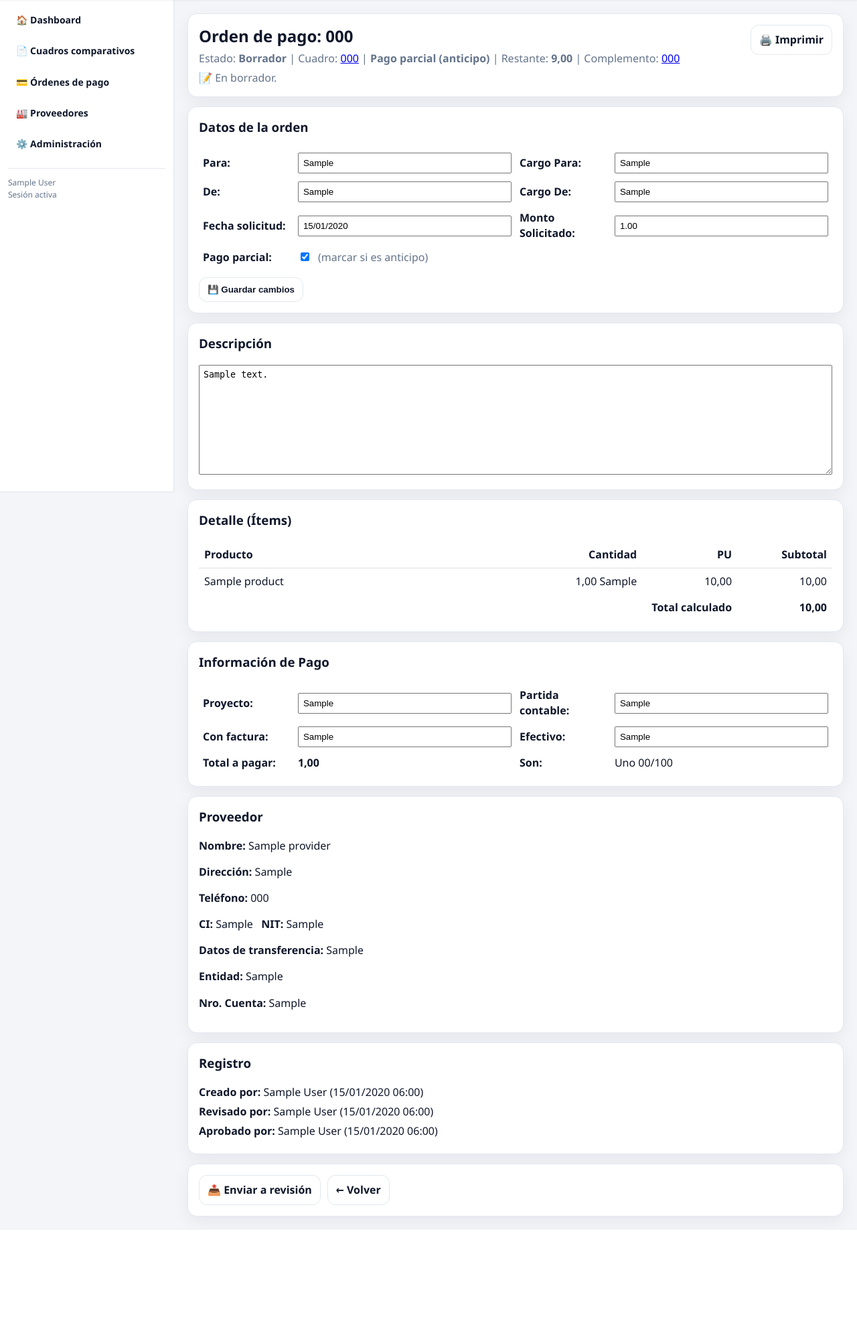
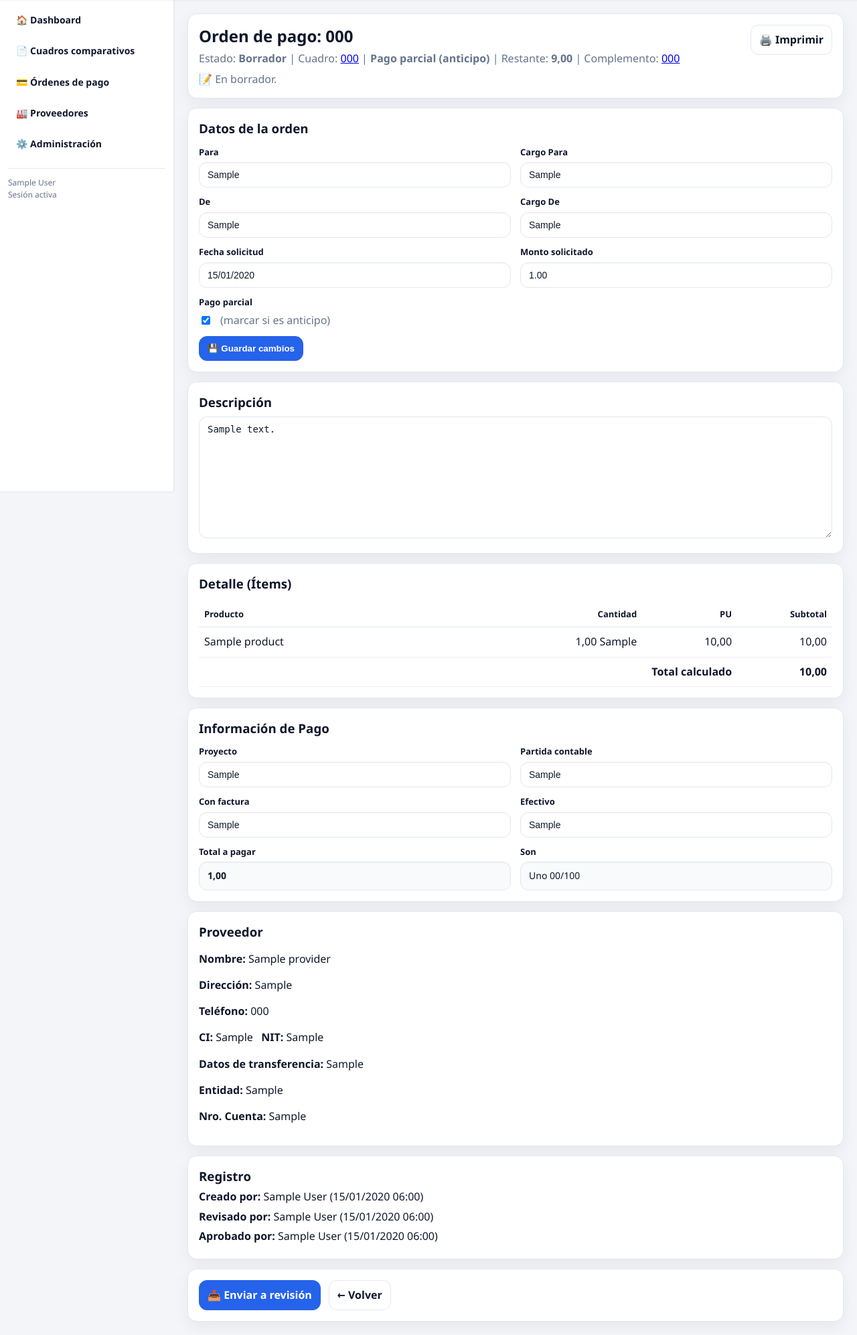
Before and after one commit to hectorisrael87/fundacion_sys, a Django app: page /ordenes/1/ in a window 1280 px wide. Shown: the part 66-2060 px from the top of the page at 67% size. Before the commit the page ends 1903 px from the top, so only its background shows below. Run offline with Django 5.2, Linux system fonts and the light colour scheme; a user stored in the database is signed in; tables that the repository leaves empty hold one stand-in row (values such as "Sample post").

Commit message:
diseñocodex

```diff
--- a/src/apps/payments/forms.py
+++ b/src/apps/payments/forms.py
@@ -43,7 +43,11 @@ class PaymentOrderForm(forms.ModelForm):
         if not self.initial.get("fecha_solicitud") and getattr(self.instance, "fecha_solicitud", None) is None:
             self.initial["fecha_solicitud"] = timezone.localdate()
 
-        # Estilos simples para inputs (opcional)
+                # UI: clases reutilizables (evitar estilos inline)
         for name, field in self.fields.items():
-            if isinstance(field.widget, (forms.TextInput, forms.DateInput, forms.NumberInput, forms.Textarea)):
-                field.widget.attrs.setdefault("style", "width:100%; padding:6px;")
+            w = field.widget
+            if isinstance(w, (forms.CheckboxInput, forms.RadioSelect)):
+                continue
+
+            existing = w.attrs.get("class", "")
+            w.attrs["class"] = (existing + " control").strip()
--- a/src/static/css/app.css
+++ b/src/static/css/app.css
@@ -237,6 +237,159 @@ body{
   box-shadow: var(--shadow-sm);
 }
 
+/* ==== Forms & Tables UI ==== */
+
+/* spacing helpers */
+.stack{ display:flex; flex-direction:column; gap:14px; }
+.m0{ margin:0; }
+.mt{ margin-top:14px; }
+.mt-sm{ margin-top:8px; }
+.mt-xs{ margin-top:4px; }
+.mt-md{ margin-top:12px; }
+
+.hstack{ display:flex; gap:12px; align-items:center; flex-wrap:wrap; }
+.between{ justify-content:space-between; }
+.items-start{ align-items:flex-start; }
+.nowrap{ white-space:nowrap; }
+.text-right{ text-align:right; }
+.prewrap{ white-space:pre-wrap; }
+.table-scroll{ overflow:auto; }
+.minw-900{ min-width:900px; }
+
+.kv p{ margin:6px 0; }
+
+/* controls */
+.control{
+  width:100%;
+  padding:10px 12px;
+  border:1px solid var(--line);
+  border-radius:12px;
+  background:#fff;
+  color:var(--text);
+  font-size:14px;
+  box-shadow: inset 0 1px 2px rgba(15,23,42,.04);
+}
+.control:focus{
+  outline:none;
+  border-color: var(--accent);
+  box-shadow: 0 0 0 3px rgba(37,99,235,.15);
+}
+.control[disabled], .control[readonly]{
+  background:#f8fafc;
+  cursor:not-allowed;
+}
+.control-static{
+  background:#f8fafc;
+}
+
+/* forms grid */
+.form-grid{
+  display:grid;
+  grid-template-columns: 1fr 1fr;
+  gap:12px 14px;
+  margin-top:12px;
+}
+@media (max-width: 768px){
+  .form-grid{ grid-template-columns: 1fr; }
+}
+
+.field{ display:flex; flex-direction:column; gap:6px; }
+.label{ font-weight:800; font-size:13px; }
+.help{ color:var(--muted); font-size:12px; }
+
+.error, .errorlist{
+  color:#b91c1c;
+  font-size:12px;
+}
+.errorlist{
+  margin:6px 0 0;
+  padding-left:18px;
+}
+
+/* tables */
+.table{
+  width:100%;
+  border-collapse:collapse;
+  margin-top:12px;
+}
+.table th{
+  text-align:left;
+  padding:10px 8px;
+  border-bottom:1px solid var(--line);
+  font-weight:800;
+  font-size:13px;
+  vertical-align: middle;
+}
+.table td{
+  padding:10px 8px;
+  border-bottom:1px solid #f0f0f0;
+  vertical-align: middle;
+}
+.table th.text-right,
+.table td.text-right{
+  text-align:right;
+}
+.table td a{
+  text-decoration:none;
+}
+.table td a:hover{
+  text-decoration:none;
+}
+
+/* price matrix alignment */
+.table.minw-900{
+  table-layout: fixed;
+  font-variant-numeric: tabular-nums;
+}
+.table.minw-900 th,
+.table.minw-900 td{
+  vertical-align: middle;
+}
+.table.minw-900 th:first-child,
+.table.minw-900 td:first-child{
+  width: 34%;
+}
+.table.minw-900 th:nth-child(2),
+.table.minw-900 td:nth-child(2){
+  width: 12%;
+  white-space: nowrap;
+}
+.table.minw-900 th:nth-child(n+3),
+.table.minw-900 td:nth-child(n+3){
+  min-width: 160px;
+}
+.table.minw-900 th{
+  white-space: normal;
+  word-break: break-word;
+}
+.table.minw-900 thead th:nth-child(n+2){
+  text-align:right;
+}
+.table.minw-900 td{
+  line-height: 1.3;
+}
+
+/* button variants (keep .btn as base) */
+.btn-primary{
+  background: var(--accent);
+  border-color: var(--accent);
+  color:#fff;
+}
+.btn-primary:hover{ filter: brightness(.98); }
+
+.btn-ghost{
+  background:transparent;
+}
+.btn-ghost:hover{ background:#f8fafc; }
+
+.btn-danger{
+  background:#ef4444;
+  border-color:#ef4444;
+  color:#fff;
+}
+.btn-danger:hover{ filter: brightness(.98); }
+
+
 /* RESPONSIVE */
 @media (max-width: 1024px){
   :root{ --sidebar-w:220px; }
@@ -256,3 +409,20 @@ body{
   .userchip{ padding:6px 10px; }
   .btn{ width:100%; justify-content:center; }
 }
+
+/* ==== UI helpers (chips / table widths) ==== */
+.btn-sm{
+  padding:6px 10px;
+  border-radius:999px;
+  font-size:12px;
+}
+
+.table-fixed{ table-layout: fixed; }
+
+.w-55{ width:55%; }
+.w-20{ width:20%; }
+.w-15{ width:15%; }
+.w-10{ width:10%; }
+
+.nowrap{ white-space:nowrap; }
+.text-right{ text-align:right; }
--- a/src/templates/payments/op_detail.html
+++ b/src/templates/payments/op_detail.html
@@ -1,12 +1,14 @@
 {% extends "base.html" %}
 {% block content %}
 
+<div class="stack">
+
   <div class="card">
-  <div style="display:flex; justify-content:space-between; align-items:flex-start; gap:12px; flex-wrap:wrap;">
+    <div class="hstack between items-start">
       <div>
-      <h2 style="margin:0;">Orden de pago: {{ op.number }}</h2>
+        <h2 class="m0">Orden de pago: {{ op.number }}</h2>
 
-      <div class="muted" style="margin-top:4px;">
+        <div class="muted mt-xs">
           Estado: <b>{{ op.get_estado_display }}</b> |
           Cuadro: <a href="{% url 'cc_detail' op.cuadro.id %}">{{ op.cuadro.number }}</a>
 
@@ -24,7 +26,7 @@
         </div>
 
         {# Mensaje de estado arriba (solo texto) #}
-      <div style="margin-top:6px;">
+        <div class="mt-sm">
           {% if op.estado == "BORRADOR" %}
             <span class="muted">📝 En borrador.</span>
           {% elif op.estado == "EN_REVISION" %}
@@ -46,8 +48,8 @@
       </div>
 
       {# SOLO Imprimir y Complemento arriba (no movemos esto) #}
-    <div style="display:flex; gap:10px; flex-wrap:wrap; align-items:center;">
-      <a class="btn" href="{% url 'op_print' op.pk %}" target="_blank">🖨️ Imprimir</a>
+      <div class="hstack">
+        <a class="btn btn-ghost" href="{% url 'op_print' op.pk %}" target="_blank">🖨️ Imprimir</a>
 
         {% if puede_crear_complemento %}
           <a class="btn" href="{% url 'op_create_complement' op.pk %}">➕ Crear pago complementario</a>
@@ -56,139 +58,199 @@
     </div>
   </div>
 
-<form method="post">
+  <form method="post" class="stack">
     {% csrf_token %}
 
-  <div class="card" style="margin-top:14px;">
-    <h3 style="margin-top:0;">Datos de la orden</h3>
+    <div class="card">
+      <h3 class="m0">Datos de la orden</h3>
 
-    {% if not puede_editar %}
-      <!-- <div class="muted" style="margin-bottom:10px;">
-        No editable en este estado
-      </div># -->
+      <div class="form-grid">
+        <div class="field">
+          <div class="label">Para</div>
+          {% if puede_editar %}
+            {{ form.para }}
+            {{ form.para.errors }}
+          {% else %}
+            <div class="control control-static">{{ op.para|default:"-" }}</div>
           {% endif %}
+        </div>
 
-    <table style="width:100%; border-collapse:collapse;">
-      <tr>
-        <td style="padding:6px; width:15%;"><b>Para:</b></td>
-        <td style="padding:6px; width:35%;">{% if puede_editar %}{{ form.para }}{% else %}{{ op.para|default:"-" }}{% endif %}</td>
+        <div class="field">
+          <div class="label">Cargo Para</div>
+          {% if puede_editar %}
+            {{ form.cargo_para }}
+            {{ form.cargo_para.errors }}
+          {% else %}
+            <div class="control control-static">{{ op.cargo_para|default:"-" }}</div>
+          {% endif %}
+        </div>
 
-        <td style="padding:6px; width:15%;"><b>Cargo Para:</b></td>
-        <td style="padding:6px; width:35%;">{% if puede_editar %}{{ form.cargo_para }}{% else %}{{ op.cargo_para|default:"-" }}{% endif %}</td>
-      </tr>
+        <div class="field">
+          <div class="label">De</div>
+          {% if puede_editar %}
+            {{ form.de }}
+            {{ form.de.errors }}
+          {% else %}
+            <div class="control control-static">{{ op.de|default:"-" }}</div>
+          {% endif %}
+        </div>
 
-      <tr>
-        <td style="padding:6px;"><b>De:</b></td>
-        <td style="padding:6px;">{% if puede_editar %}{{ form.de }}{% else %}{{ op.de|default:"-" }}{% endif %}</td>
+        <div class="field">
+          <div class="label">Cargo De</div>
+          {% if puede_editar %}
+            {{ form.cargo_de }}
+            {{ form.cargo_de.errors }}
+          {% else %}
+            <div class="control control-static">{{ op.cargo_de|default:"-" }}</div>
+          {% endif %}
+        </div>
 
-        <td style="padding:6px;"><b>Cargo De:</b></td>
-        <td style="padding:6px;">{% if puede_editar %}{{ form.cargo_de }}{% else %}{{ op.cargo_de|default:"-" }}{% endif %}</td>
-      </tr>
+        <div class="field">
+          <div class="label">Fecha solicitud</div>
+          {% if puede_editar %}
+            {{ form.fecha_solicitud }}
+            {{ form.fecha_solicitud.errors }}
+          {% else %}
+            <div class="control control-static">{{ op.fecha_solicitud }}</div>
+          {% endif %}
+        </div>
 
-      <tr>
-        <td style="padding:6px;"><b>Fecha solicitud:</b></td>
-        <td style="padding:6px;">{% if puede_editar %}{{ form.fecha_solicitud }}{% else %}{{ op.fecha_solicitud }}{% endif %}</td>
+        <div class="field">
+          <div class="label">Monto solicitado</div>
+          {% if puede_editar %}
+            {{ form.monto_manual }}
+            {{ form.monto_manual.errors }}
+          {% else %}
+            <div class="control control-static">{{ op.monto_manual|default:"-" }}</div>
+          {% endif %}
+        </div>
 
-        <td style="padding:6px;"><b>Monto Solicitado:</b></td>
-        <td style="padding:6px;">{% if puede_editar %}{{ form.monto_manual }}{% else %}{{ op.monto_manual|default:"-" }}{% endif %}</td>
-      </tr>
+        <div class="field">
+          <div class="label">Pago parcial</div>
+          {% if puede_editar %}
+            <div class="hstack">
+              {{ form.es_parcial }}
+              <span class="muted">(marcar si es anticipo)</span>
+            </div>
+            {{ form.es_parcial.errors }}
+          {% else %}
+            <div class="control control-static">{% if op.es_parcial %}Sí{% else %}No{% endif %}</div>
+          {% endif %}
+        </div>
 
-      <tr>
-        <td style="padding:6px;"><b>Pago parcial:</b></td>
-        <td style="padding:6px;">
-          {% if puede_editar %}
-            {{ form.es_parcial }}
-            <span class="muted" style="margin-left:6px;">(marcar si es anticipo)</span>
-          {% else %}
-            {% if op.es_parcial %}Sí{% else %}No{% endif %}
-          {% endif %}
-        </td>
-
-        <td style="padding:6px;"></td>
-        <td style="padding:6px;"></td>
-      </tr>
-    </table>
+        <div class="field"></div>
+      </div>
 
       {% if puede_editar %}
-      <div style="margin-top:12px;">
-        <button class="btn" type="submit">💾 Guardar cambios</button>
+        <div class="mt-md">
+          <button class="btn btn-primary" type="submit">💾 Guardar cambios</button>
         </div>
       {% endif %}
     </div>
 
-  <div class="card" style="margin-top:14px;">
-    <h3 style="margin-top:0;">Descripción</h3>
+    <div class="card">
+      <h3 class="m0">Descripción</h3>
+      <div class="mt-sm">
         {% if puede_editar %}
           {{ form.descripcion }}
+          {{ form.descripcion.errors }}
         {% else %}
-      <div style="white-space:pre-wrap;">{{ op.descripcion|default:"-" }}</div>
+          <div class="prewrap">{{ op.descripcion|default:"-" }}</div>
         {% endif %}
       </div>
+    </div>
 
-  <div class="card" style="margin-top:14px;">
-    <h3 style="margin-top:0;">Detalle (Ítems)</h3>
+    <div class="card">
+      <h3 class="m0">Detalle (Ítems)</h3>
 
-    <table class="table" style="width:100%; border-collapse:collapse;">
+      <table class="table">
         <thead>
           <tr>
-          <th style="width:55%; text-align:left; border-bottom:1px solid #ddd; padding:8px;">Producto</th>
-          <th style="width:15%; text-align:right; border-bottom:1px solid #ddd; padding:8px;">Cantidad</th>
-          <th style="width:15%; text-align:right; border-bottom:1px solid #ddd; padding:8px;">PU</th>
-          <th style="width:15%; text-align:right; border-bottom:1px solid #ddd; padding:8px;">Subtotal</th>
+            <th style="width:55%;">Producto</th>
+            <th class="text-right" style="width:15%;">Cantidad</th>
+            <th class="text-right" style="width:15%;">PU</th>
+            <th class="text-right" style="width:15%;">Subtotal</th>
           </tr>
         </thead>
         <tbody>
           {% for it in items %}
           <tr>
-          <td style="padding:8px;">{{ it.producto.nombre }}</td>
-          <td style="padding:8px; text-align:right;">{{ it.cantidad|floatformat:2 }} {{ it.unidad }}</td>
-          <td style="padding:8px; text-align:right;">{{ it.precio_unit|floatformat:2 }}</td>
-          <td style="padding:8px; text-align:right;">{{ it.subtotal|floatformat:2 }}</td>
+            <td>{{ it.producto.nombre }}</td>
+            <td class="text-right">{{ it.cantidad|floatformat:2 }} {{ it.unidad }}</td>
+            <td class="text-right">{{ it.precio_unit|floatformat:2 }}</td>
+            <td class="text-right">{{ it.subtotal|floatformat:2 }}</td>
           </tr>
           {% empty %}
-        <tr><td colspan="4" style="padding:8px;">Sin ítems.</td></tr>
+          <tr><td colspan="4">Sin ítems.</td></tr>
           {% endfor %}
 
           <tr>
-          <td colspan="3" style="padding:8px; text-align:right; font-weight:bold;">Total calculado</td>
-          <td style="padding:8px; text-align:right; font-weight:bold;">{{ total|floatformat:2 }}</td>
+            <td colspan="3" class="text-right"><b>Total calculado</b></td>
+            <td class="text-right"><b>{{ total|floatformat:2 }}</b></td>
           </tr>
         </tbody>
       </table>
     </div>
 
-  <div class="card" style="margin-top:14px;">
-    <h3 style="margin-top:0;">Información de Pago</h3>
+    <div class="card">
+      <h3 class="m0">Información de Pago</h3>
 
-    <table style="width:100%; border-collapse:collapse;">
-      <tr>
-        <td style="padding:6px; width:15%;"><b>Proyecto:</b></td>
-        <td style="padding:6px; width:35%;">{% if puede_editar %}{{ form.proyecto }}{% else %}{{ op.proyecto|default:"-" }}{% endif %}</td>
-
-        <td style="padding:6px; width:15%;"><b>Partida contable:</b></td>
-        <td style="padding:6px; width:35%;">{% if puede_editar %}{{ form.partida_contable }}{% else %}{{ op.partida_contable|default:"-" }}{% endif %}</td>
-      </tr>
-
-      <tr>
-        <td style="padding:6px;"><b>Con factura:</b></td>
-        <td style="padding:6px;">{% if puede_editar %}{{ form.con_factura }}{% else %}{{ op.con_factura|default:"-" }}{% endif %}</td>
-
-        <td style="padding:6px;"><b>Efectivo:</b></td>
-        <td style="padding:6px;">{% if puede_editar %}{{ form.efectivo }}{% else %}{{ op.efectivo|default:"-" }}{% endif %}</td>
-      </tr>
-
-      <tr>
-        <td style="padding:6px;"><b>Total a pagar:</b></td>
-        <td style="padding:6px;"><b>{{ monto_a_pagar|floatformat:2 }}</b></td>
-
-        <td style="padding:6px;"><b>Son:</b></td>
-        <td style="padding:6px;">{{ monto_letras }}</td>
-      </tr>
-    </table>
+      <div class="form-grid">
+        <div class="field">
+          <div class="label">Proyecto</div>
+          {% if puede_editar %}
+            {{ form.proyecto }}
+            {{ form.proyecto.errors }}
+          {% else %}
+            <div class="control control-static">{{ op.proyecto|default:"-" }}</div>
+          {% endif %}
         </div>
 
-  <div class="card" style="margin-top:14px;">
-    <h3 style="margin-top:0;">Proveedor</h3>
+        <div class="field">
+          <div class="label">Partida contable</div>
+          {% if puede_editar %}
+            {{ form.partida_contable }}
+            {{ form.partida_contable.errors }}
+          {% else %}
+            <div class="control control-static">{{ op.partida_contable|default:"-" }}</div>
+          {% endif %}
+        </div>
+
+        <div class="field">
+          <div class="label">Con factura</div>
+          {% if puede_editar %}
+            {{ form.con_factura }}
+            {{ form.con_factura.errors }}
+          {% else %}
+            <div class="control control-static">{{ op.con_factura|default:"-" }}</div>
+          {% endif %}
+        </div>
+
+        <div class="field">
+          <div class="label">Efectivo</div>
+          {% if puede_editar %}
+            {{ form.efectivo }}
+            {{ form.efectivo.errors }}
+          {% else %}
+            <div class="control control-static">{{ op.efectivo|default:"-" }}</div>
+          {% endif %}
+        </div>
+
+        <div class="field">
+          <div class="label">Total a pagar</div>
+          <div class="control control-static"><b>{{ monto_a_pagar|floatformat:2 }}</b></div>
+        </div>
+
+        <div class="field">
+          <div class="label">Son</div>
+          <div class="control control-static">{{ monto_letras }}</div>
+        </div>
+      </div>
+    </div>
+
+    <div class="card">
+      <h3 class="m0">Proveedor</h3>
+      <div class="mt-sm">
         <p><b>Nombre:</b> {{ op.proveedor.nombre_empresa }}</p>
         <p><b>Dirección:</b> {{ op.proveedor.direccion|default:"-" }}</p>
         <p><b>Teléfono:</b> {{ op.proveedor.telefono|default:"-" }}</p>
@@ -197,18 +259,19 @@
         <p><b>Entidad:</b> {{ op.proveedor.entidad|default:"-" }}</p>
         <p><b>Nro. Cuenta:</b> {{ op.proveedor.nro_cuenta|default:"-" }}</p>
       </div>
+    </div>
 
   </form>
 
-<div class="card" style="margin-top:14px;">
-  <h3 style="margin-top:0;">Registro</h3>
+  <div class="card kv">
+    <h3 class="m0">Registro</h3>
 
-  <p style="margin:6px 0;">
+    <p>
       <b>Creado por:</b> {{ op.creado_por.get_full_name|default:op.creado_por.username }}
       {% if op.creado_en %} ({{ op.creado_en|date:"d/m/Y H:i" }}){% endif %}
     </p>
 
-  <p style="margin:6px 0;">
+    <p>
       <b>Revisado por:</b>
       {% if op.revisado_por %}
         {{ op.revisado_por.get_full_name|default:op.revisado_por.username }}
@@ -218,7 +281,7 @@
       {% endif %}
     </p>
 
-  <p style="margin:6px 0;">
+    <p>
       <b>Aprobado por:</b>
       {% if op.aprobado_por %}
         {{ op.aprobado_por.get_full_name|default:op.aprobado_por.username }}
@@ -230,26 +293,27 @@
   </div>
 
   {# Botones abajo (después de Registro) #}
-<div class="card" style="margin-top:14px;">
-  <div style="display:flex; gap:10px; flex-wrap:wrap; align-items:center;">
-
+  <div class="card">
+    <div class="hstack">
       {% if op.estado == "BORRADOR" %}
         {% if op.creado_por_id == user.id or user.is_superuser %}
-        <a class="btn" href="{% url 'op_send_review' op.pk %}">📤 Enviar a revisión</a>
+          <a class="btn btn-primary" href="{% url 'op_send_review' op.pk %}">📤 Enviar a revisión</a>
         {% endif %}
       {% elif op.estado == "EN_REVISION" %}
         {% if is_reviewer %}
-        <a class="btn" href="{% url 'op_mark_reviewed' op.pk %}">✅ Marcar como revisado</a>
-        <a class="btn" href="{% url 'op_back_to_draft' op.pk %}">↩️ Devolver a borrador</a>
+          <a class="btn btn-primary" href="{% url 'op_mark_reviewed' op.pk %}">✅ Marcar como revisado</a>
+          <a class="btn btn-ghost" href="{% url 'op_back_to_draft' op.pk %}">↩️ Devolver a borrador</a>
         {% endif %}
       {% elif op.estado == "REVISADO" %}
         {% if is_approver %}
-        <a class="btn" href="{% url 'op_approve' op.pk %}">✅ Aprobar</a>
+          <a class="btn btn-primary" href="{% url 'op_approve' op.pk %}">✅ Aprobar</a>
         {% endif %}
       {% endif %}
 
-    <a class="btn" href="{% url 'op_list' %}">← Volver</a>
+      <a class="btn btn-ghost" href="{% url 'op_list' %}">← Volver</a>
     </div>
   </div>
 
+</div>
+
 {% endblock %}
```
Also changed, not shown: src/apps/procurement/forms.py (+28 -6 lines), src/templates/procurement/cc_detail.html (+80 -102 lines). Lines whose indentation alone changed are shown as unchanged.
